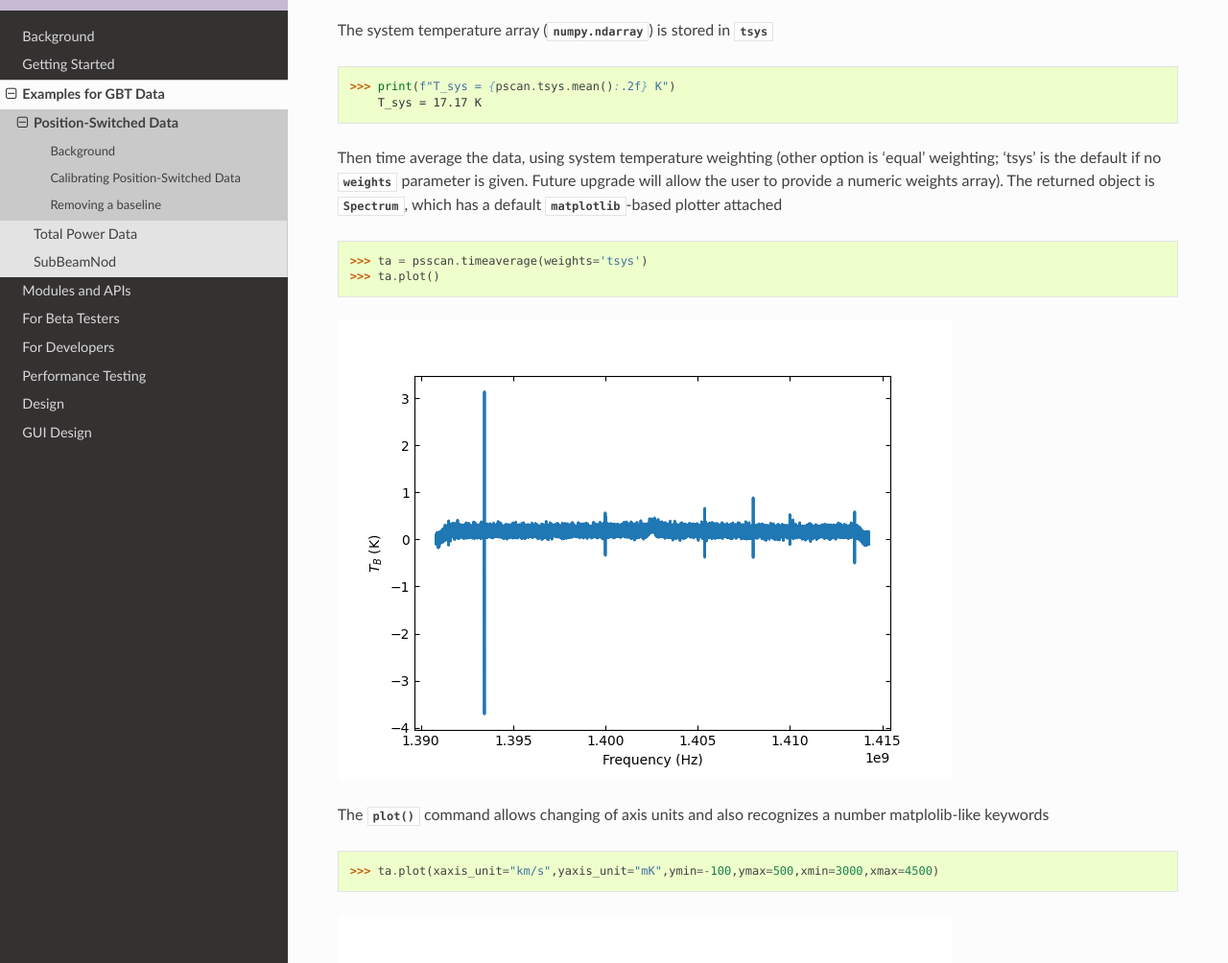
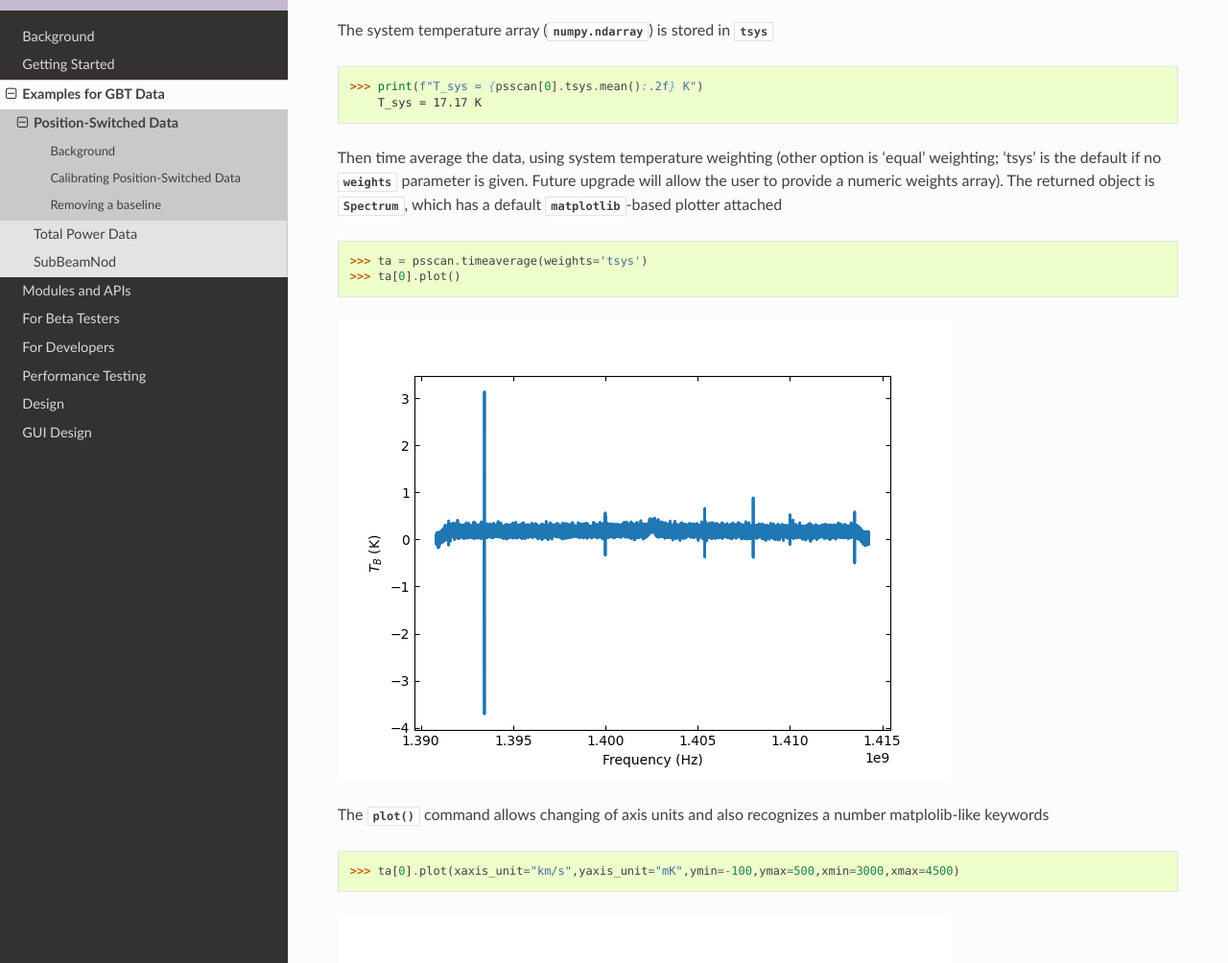
Before and after one commit to GreenBankObservatory/dysh, a Sphinx documentation site: the page built from docs/source/examples/positionswitch.rst, in a window 1280 px wide and 1400 px high, scrolled down 2457 px. Shown: the part 177-1181 px from the top of the window at 96% size. Built offline with Sphinx 7.4.7 and the Read the Docs theme 2.0.0, drawn with Linux system fonts in a browser that asks for light colours; pages that are not in the unit, such as notebooks, are missing from menus.

Commit message:
Fixed example to work with ScanBlocks

```diff
--- a/docs/source/examples/positionswitch.rst
+++ b/docs/source/examples/positionswitch.rst
@@ -145,7 +145,7 @@ The system temperature array (`numpy.ndarray`) is stored in `tsys`
 
 .. code:: python
 
-    >>> print(f"T_sys = {pscan.tsys.mean():.2f} K")
+    >>> print(f"T_sys = {psscan[0].tsys.mean():.2f} K")
         T_sys = 17.17 K
 
 Then time average the data, using system temperature weighting (other option is 'equal' weighting; 'tsys' is the default if no `weights` parameter is given. Future upgrade will allow the user to provide a numeric weights array). The returned object is :class:`~dysh.spectra.spectrum.Spectrum`, which has a default `matplotlib`-based plotter attached
@@ -153,7 +153,7 @@ Then time average the data, using system temperature weighting (other option is
 .. code:: python
 
     >>> ta = psscan.timeaverage(weights='tsys')
-    >>> ta.plot()
+    >>> ta[0].plot()
 
 .. figure:: img/ps_152.png
     :alt: A frequency versus temperature spectrum plot. The spectrum is noisy and spans 1.390 to 1.415 GHz.
@@ -162,7 +162,7 @@ The :meth:`~dysh.spectra.spectrum.Spectrum.plot` command allows changing of axis
 
 .. code:: python
 
-    >>> ta.plot(xaxis_unit="km/s",yaxis_unit="mK",ymin=-100,ymax=500,xmin=3000,xmax=4500)
+    >>> ta[0].plot(xaxis_unit="km/s",yaxis_unit="mK",ymin=-100,ymax=500,xmin=3000,xmax=4500)
 
 .. figure:: img/ps_152_zoom.png
     :alt: The spectrum plot zoomed in along both axes to frame a central emission line.
```
Also changed, not shown: other parts of docs/source/examples/positionswitch.rst (+1 -1 lines).
